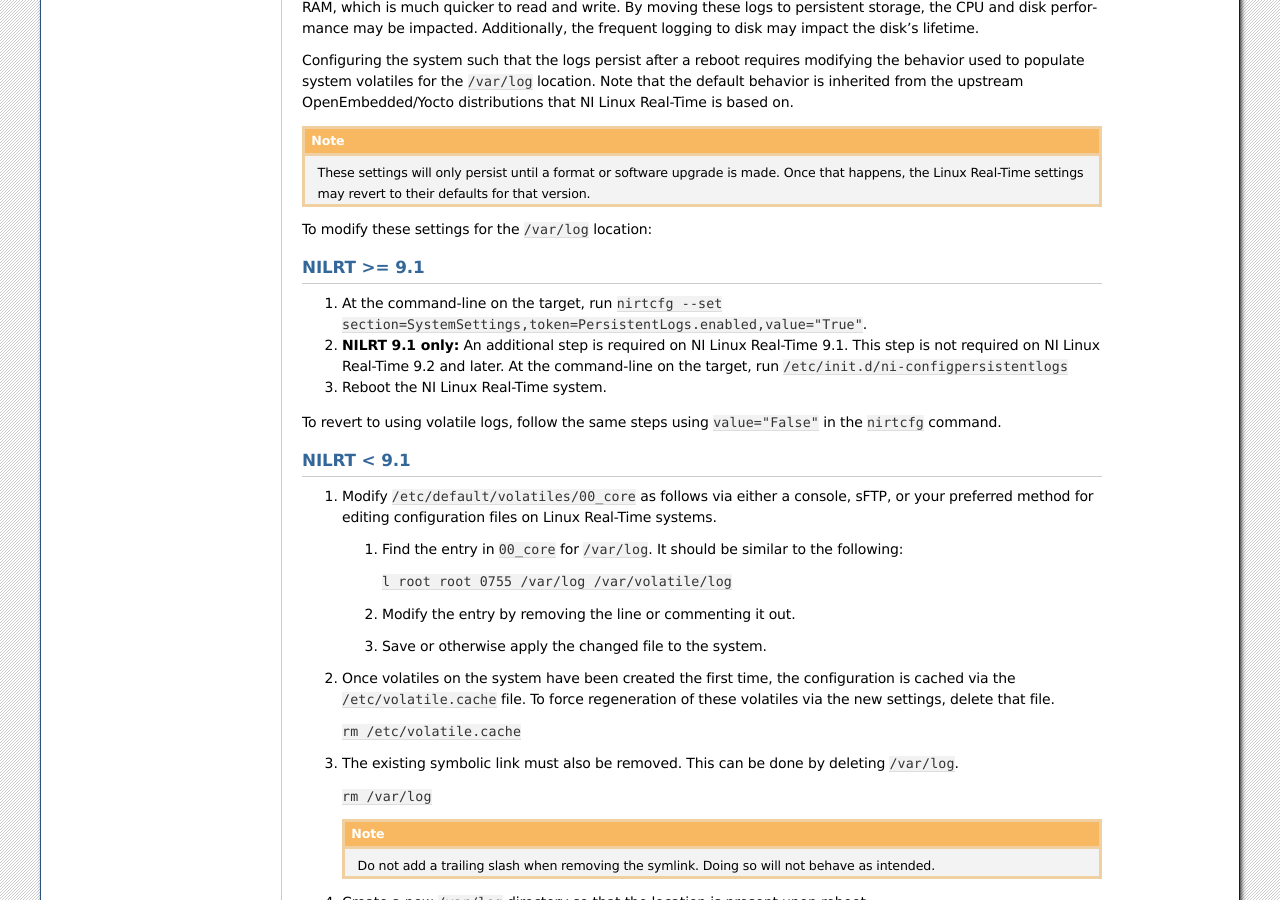
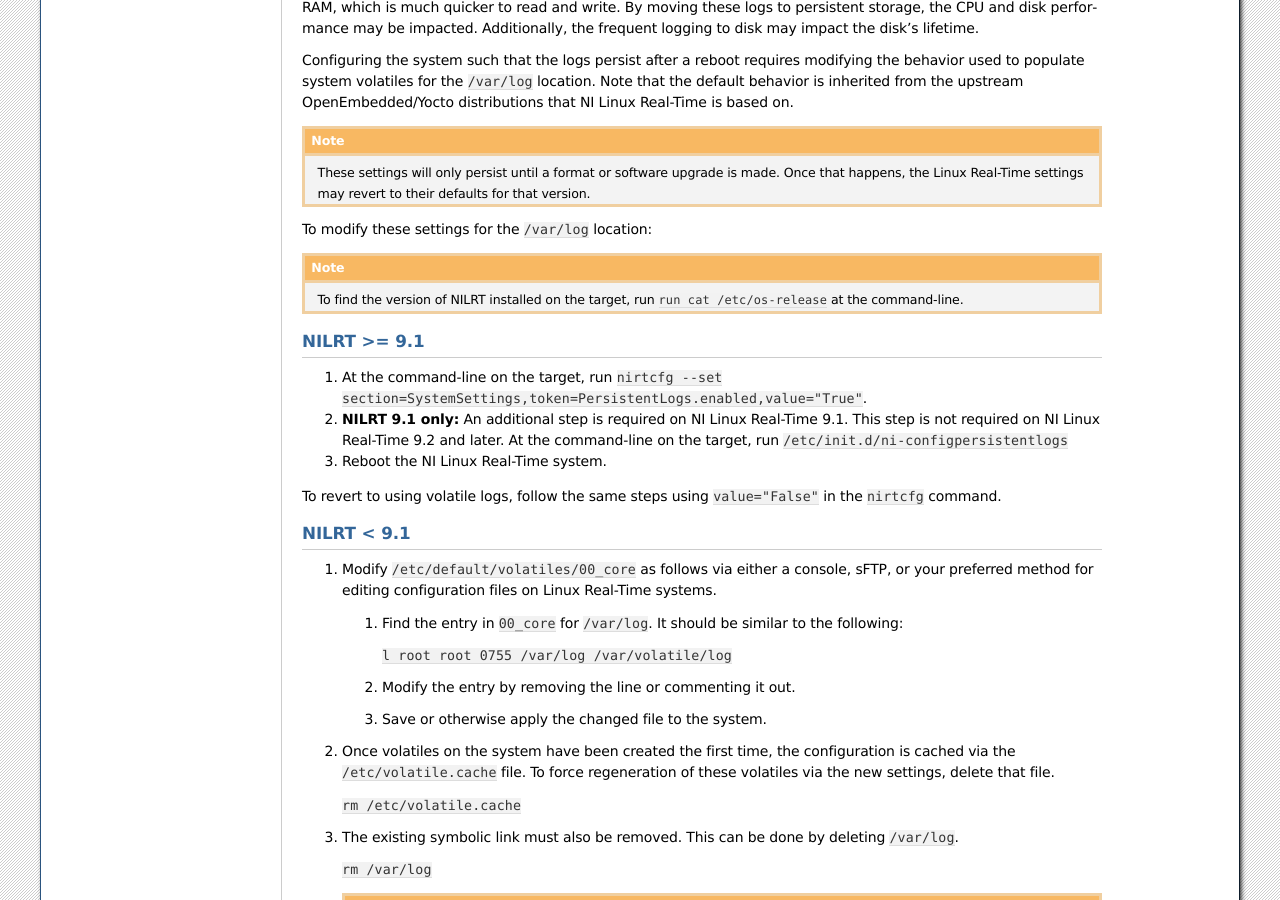
Before and after one commit to ni/nilrt-docs, a Sphinx documentation site: the page built from docs/source/troubleshooting/logs.rst, in a window 1280 px wide and 900 px high, scrolled down 3054 px. Built offline with Sphinx 7.4.7, drawn with Linux system fonts in a browser that asks for light colours.

Commit message:
Update logs.rst
Added:

.. note::
   To find the version of NILRT installed on the target, run ``run cat /etc/os-release`` at the command-line.

To minimize confusion about version numbers, when configuring persistent logs.

```diff
--- a/docs/source/troubleshooting/logs.rst
+++ b/docs/source/troubleshooting/logs.rst
@@ -115,6 +115,9 @@
 
 To modify these settings for the ``/var/log`` location:
 
+.. note::
+   To find the version of NILRT installed on the target, run ``run cat /etc/os-release`` at the command-line.
+
 NILRT >= 9.1
 ------------
 
```
